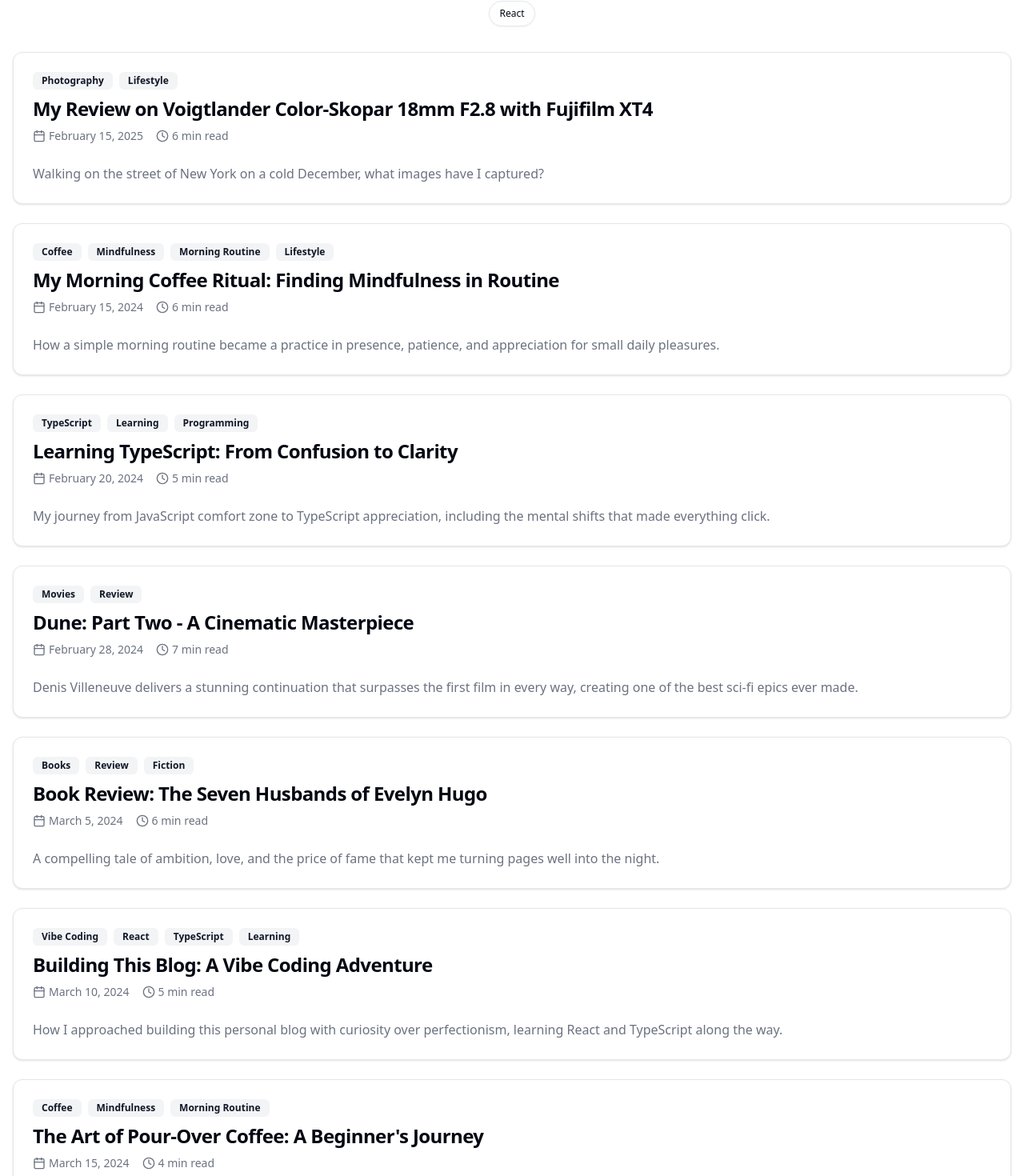
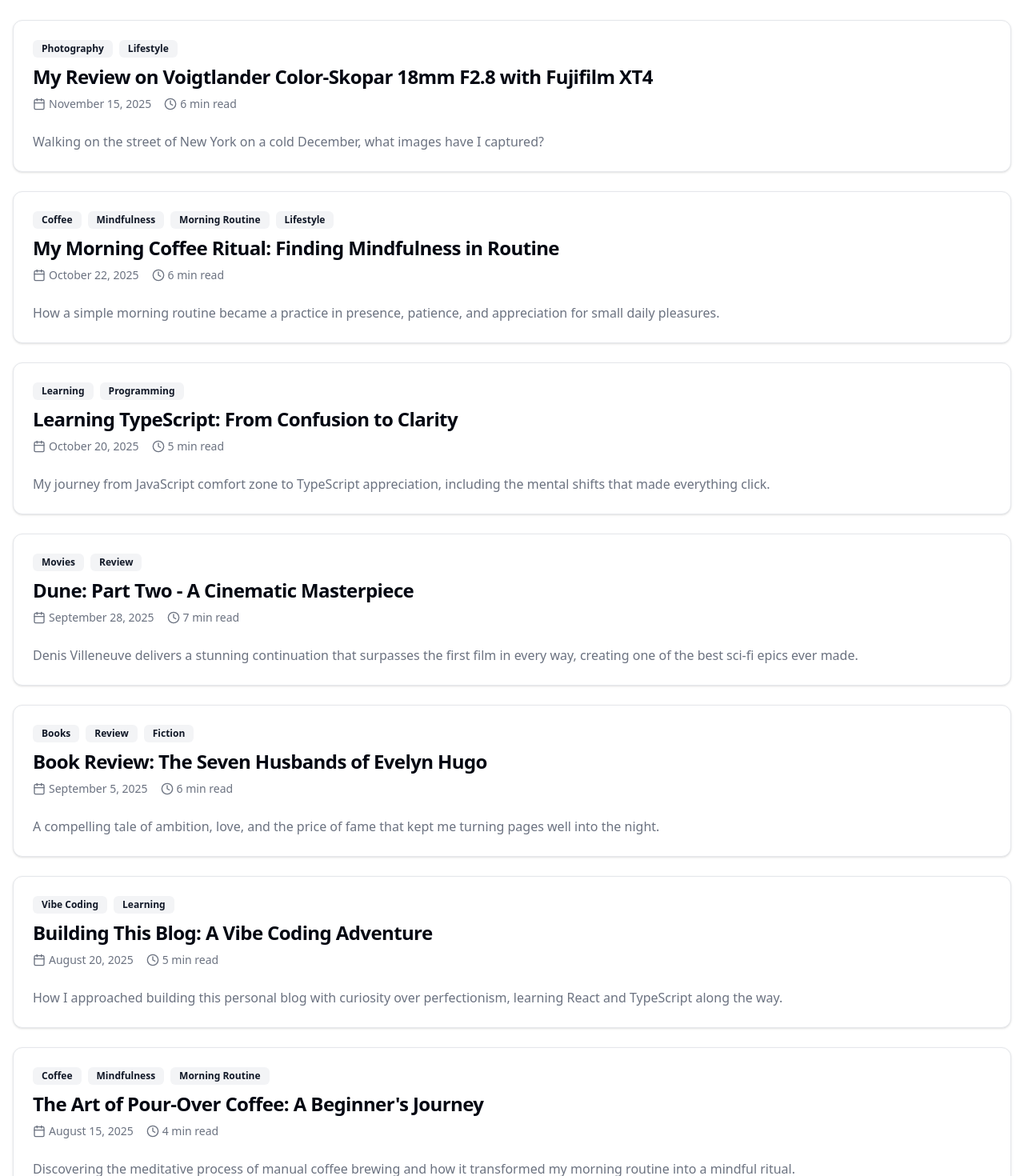
Before and after one commit to abby-chung/pineapplepizza, a React (Vite) app: page /pineapplepizza/blog in a window 1280 px wide. Shown: the part 340-1810 px from the top of the page at 80% size. Built offline with nearby package versions, Linux system fonts and the light colour scheme.

Commit message:
Adjust content

```diff
--- a/src/data/posts.ts
+++ b/src/data/posts.ts
@@ -36,12 +36,12 @@ export const blogPosts: BlogPost[] = [
       <p>In our rush to optimize everything, we often optimize away the very experiences that bring us joy. My coffee ritual is intentionally inefficient. I could make coffee in a machine while doing other things, but that would miss the point entirely.</p>
 
       <p>Settings for the recipe:</p>
-      <ul>
-        <li>- A transition from sleep to wakefulness</li>
-        <li>- A moment of presence before the day's demands</li>
-        <li>- A practice in patience and precision</li>
-        <li>- A reminder that small pleasures matter</li>
-      </ul>
+      <ol>
+        <li>FILM SIMULATION: Classic Chrome</li>
+        <li>Grain Effect: Off/li>
+        <li>Color Chrome Effect: Weak</li>
+        <li>White Balance: Auto</li>
+      </ol>
 
       <h2>Wide Angle</h2>
       <p>The principles behind this ritual apply to other daily activities. Washing dishes becomes a tactile meditation. Walking to work becomes an opportunity to notice the world around me. Cooking dinner becomes a creative practice rather than just fuel preparation.</p>
@@ -55,7 +55,7 @@ export const blogPosts: BlogPost[] = [
 
       <p>In a world that constantly demands our attention, creating deliberate moments of presence becomes a radical act. My coffee ritual reminds me daily that mindfulness doesn't require a meditation cushion – it just requires showing up fully to whatever you're doing.</p>
     `,
-    date: "February 15, 2025",
+    date: "November 15, 2025",
     readTime: "6 min read",
     tags: ["Photography", "Lifestyle"],
     author: "Author Name"
@@ -109,7 +109,7 @@ export const blogPosts: BlogPost[] = [
 
       <p>In a world that constantly demands our attention, creating deliberate moments of presence becomes a radical act. My coffee ritual reminds me daily that mindfulness doesn't require a meditation cushion – it just requires showing up fully to whatever you're doing.</p>
     `,
-    date: "February 15, 2024",
+    date: "October 22, 2025",
     readTime: "6 min read",
     tags: ["Coffee", "Mindfulness", "Morning Routine", "Lifestyle"],
     author: "Author Name"
@@ -160,9 +160,9 @@ export const blogPosts: BlogPost[] = [
 
       <p>The journey from confusion to clarity taught me that sometimes the best tools are the ones that initially feel like obstacles. They're not making things harder – they're making things better.</p>
     `,
-    date: "February 20, 2024",
+    date: "October 20, 2025",
     readTime: "5 min read",
-    tags: ["TypeScript", "Learning", "Programming"],
+    tags: ["Learning", "Programming"],
     author: "Author Name"
   },
   {
@@ -209,7 +209,7 @@ export const blogPosts: BlogPost[] = [
       <p><strong>Rating: 5/5 stars</strong></p>
       <p>A masterpiece that sets a new standard for science fiction cinema.</p>
     `,
-    date: "February 28, 2024",
+    date: "September 28, 2025",
     readTime: "7 min read",
     tags: ["Movies", "Review"],
     author: "Author Name"
@@ -249,7 +249,7 @@ export const blogPosts: BlogPost[] = [
       <p><strong>Rating: 4.5/5 stars</strong></p>
       <p>A compelling page-turner that's also a thoughtful exploration of identity, ambition, and love in all its forms.</p>
     `,
-    date: "March 5, 2024",
+    date: "September 5, 2025",
     readTime: "6 min read",
     tags: ["Books", "Review", "Fiction"],
     author: "Author Name"
@@ -290,9 +290,9 @@ export const blogPosts: BlogPost[] = [
 
       <p>That's the essence of vibe coding: finding joy in the process, learning through doing, and building something that reflects your personality rather than just solving a problem.</p>
     `,
-    date: "March 10, 2024",
+    date: "August 20, 2025",
     readTime: "5 min read",
-    tags: ["Vibe Coding", "React", "TypeScript", "Learning"],
+    tags: ["Vibe Coding", "Learning"],
     author: "Author Name"
   },
   {
@@ -322,7 +322,7 @@ export const blogPosts: BlogPost[] = [
 
       <p>The coffee tastes better, yes. But more importantly, the morning feels better. There's intentionality now, a sense of craft and care that carries into the rest of the day.</p>
     `,
-    date: "March 15, 2024",
+    date: "August 15, 2025",
     readTime: "4 min read",
     tags: ["Coffee", "Mindfulness", "Morning Routine"],
     author: "Author Name"
--- a/src/pages/About.tsx
+++ b/src/pages/About.tsx
@@ -12,7 +12,7 @@ const About: React.FC = () => {
   const interests = [
     { name: 'Coffee Brewing', icon: Coffee, description: 'Exploring different brewing methods and coffee origins' },
     { name: 'Reading', icon: Book, description: 'Fiction, non-fiction, and manga' },
-    { name: 'Film Analysis', icon: Film, description: 'Appreciating cinematography and storytelling' },
+    { name: 'Film & TV', icon: Film, description: 'Appreciating cinematography and storytelling' },
     { name: 'Vibe Coding', icon: Code, description: 'Learning to code through experimentation and joy' },
   ]
 
@@ -43,9 +43,9 @@ const About: React.FC = () => {
           <CardContent className="prose">
             <p>
               I believe that the best learning happens when you're genuinely curious and having fun.
-              或是單純為了生存 :)
-              That's why I approach both life and coding with what I call "vibe coding" – learning
-              through experimentation, joy, and authentic interest.
+              – learning through experimentation and authentic interest.
+              這個部落格是嘗試 Vibe Coding 所建立而成的，也同時<s>逼迫</s>自己記錄每天發生的事情、學習的東西，
+              試圖重新找回熱情和人生方向。
             </p>
             <p>
               When I'm not behind a screen, you'll find me brewing the perfect cup of coffee,
@@ -124,9 +124,11 @@ const About: React.FC = () => {
               <Mail className="h-4 w-4 mr-2" />
               Email
             </Button>
-            <Button variant="outline" size="sm" className="rounded-full">
-              <Github className="h-4 w-4 mr-2" />
-              GitHub
+            <Button asChild variant="outline" size="sm" className="rounded-full">
+              <a href="https://github.com/abby-chung" target="_blank" rel="noopener noreferrer">
+                <Github className="h-4 w-4 mr-2" />
+                GitHub
+              </a>
             </Button>
             <Button variant="outline" size="sm" className="rounded-full">
               <Twitter className="h-4 w-4 mr-2" />
```
Also changed, not shown: 5 other files (tests, documents, lock files or other folders).
